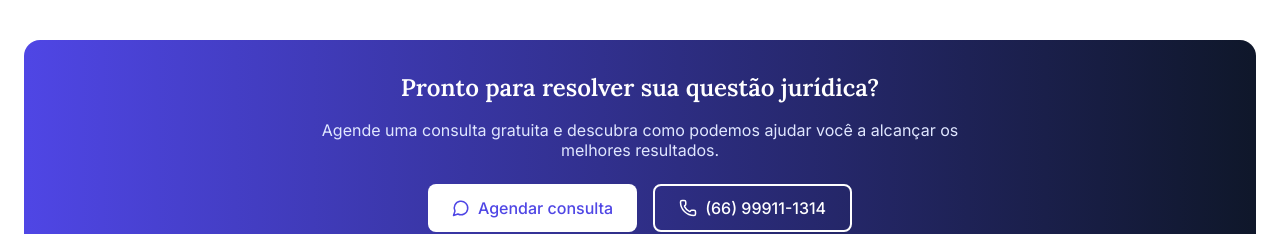
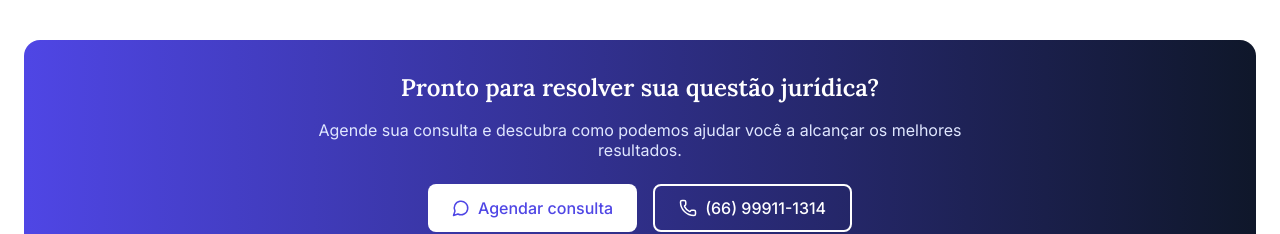
Before and after one commit to xIceWizarDx/Marcelo_Advocacia, a React (Vite) app: page /homepage in a window 1280 px wide. Shown: the part 4100-4334 px from the top of the page. Built offline with nearby package versions, Linux system fonts and the light colour scheme.

Commit message:
WIP: alterações locais

```diff
--- a/src/pages/homepage/components/TestimonialsSection.jsx
+++ b/src/pages/homepage/components/TestimonialsSection.jsx
@@ -141,7 +141,7 @@ const TestimonialsSection = () => {
                 Pronto para resolver sua questão jurídica?
               </h3>
               <p className="text-indigo-100 mb-6">
-                Agende uma consulta gratuita e descubra como podemos ajudar você a alcançar os melhores resultados.
+                Agende sua consulta e descubra como podemos ajudar você a alcançar os melhores resultados.
               </p>
               <div className="flex flex-col sm:flex-row gap-4 justify-center">
                 <button
--- a/src/pages/individual-practice-area-pages/components/ContactCTA.jsx
+++ b/src/pages/individual-practice-area-pages/components/ContactCTA.jsx
@@ -155,7 +155,7 @@ const ContactCTA = ({ practiceArea }) => {
                 </div>
                 <div>
                   <h4 className="font-inter font-semibold text-white mb-1">Telefone</h4>
-                  <p className="font-inter text-sm text-white/70">(66) 99911-1314 - Atendimento mediante agendamento</p>
+                  <p className="font-inter text-sm text-white/70">(66) 99911-1314 - Atendimento em horário comercial</p>
                 </div>
               </div>
 
```
